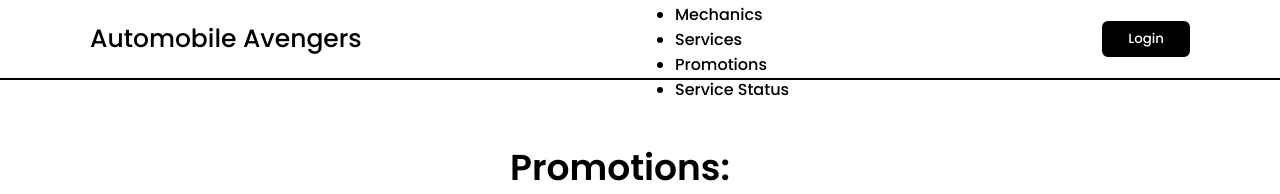
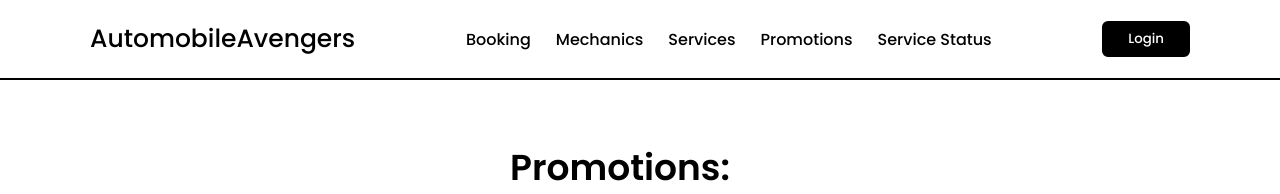
Before and after one commit to faresshobaki/Automobile-Avengers, a plain HTML site: page promotions.html in a window 1280 px wide. Shown: the top 194 px of the page. Drawn offline with Linux system fonts and the light colour scheme.

Commit message:
fixed the header

```diff
--- a/promotions.html
+++ b/promotions.html
@@ -10,15 +10,20 @@
     <!-- Header -->
     <header class="header">
         <nav class="nav">
-            <a href="#" class="nav_logo">Automobile Avengers</a>
+            <a href="index.html" class="nav_logo">AutomobileAvengers</a>
             <ul class="nav_items">
-                <li><a href="booking.html" class="nav_link">Booking</a></li>
-                <li><a href="mechanics.html" class="nav_link">Mechanics</a></li>
-                <li><a href="services.html" class="nav_link">Services</a></li>
-                <li><a href="promotions.html" class="nav_link">Promotions</a></li>
-                <li><a href="status.html" class="nav_link">Service Status</a></li>
+                <li class="nav_item">
+                    <a href="booking.html" class="nav_link">Booking</a>
+                    <a href="mechanics.html" class="nav_link">Mechanics</a>
+                    <a href="services.html" class="nav_link">Services</a>
+                    <a href="promotions.html" class="nav_link">Promotions</a>
+                    <a href="servicestatus.html" class="nav_link">Service Status</a>
+                </li>
             </ul>
-            <button class="login_button">Login</button>
+            <div id="authButtons">
+                <button id="loginButton" class="login_button">Login</button>
+                <button id="logoutButton" class="login_button" style="display: none;">Logout</button>
+            </div>
         </nav>
     </header>
 
```
